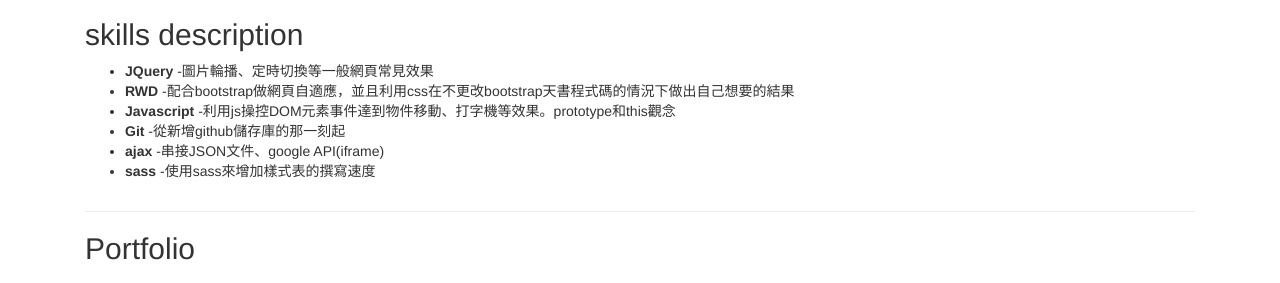
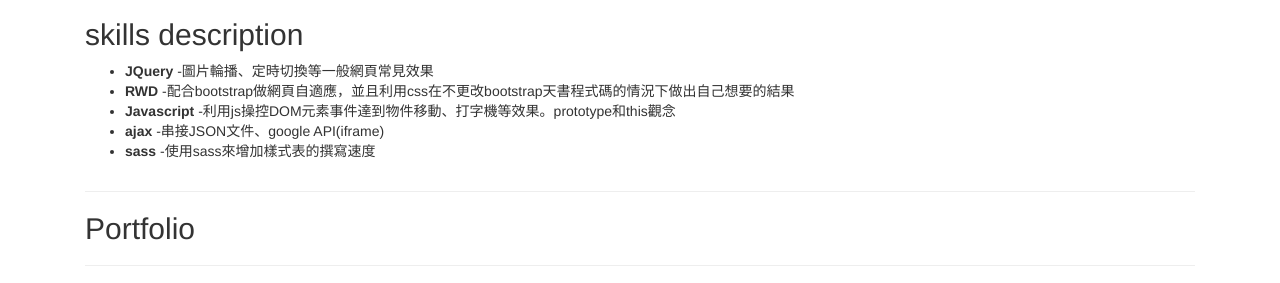
Before and after one commit to shark089/resume, a plain HTML site: page index.html in a window 1280 px wide. Shown: the part 962-1245 px from the top of the page. Drawn offline with nearby package versions, Linux system fonts and the light colour scheme.

Commit message:
刪除GIT

```diff
--- a/index.html
+++ b/index.html
@@ -145,7 +145,6 @@
     		<li><strong>JQuery</strong> -圖片輪播、定時切換等一般網頁常見效果</li>
     		<li><strong>RWD</strong> -配合bootstrap做網頁自適應，並且利用css在不更改bootstrap天書程式碼的情況下做出自己想要的結果</li>
     		<li><strong>Javascript</strong> -利用js操控DOM元素事件達到物件移動、打字機等效果。prototype和this觀念</li>
-    		<li><strong>Git</strong> -從新增github儲存庫的那一刻起</li>
         <li><strong>ajax</strong> -串接JSON文件、google API(iframe)</li>
         <li><strong>sass</strong> -使用sass來增加樣式表的撰寫速度</li>
     	</ul>
```
